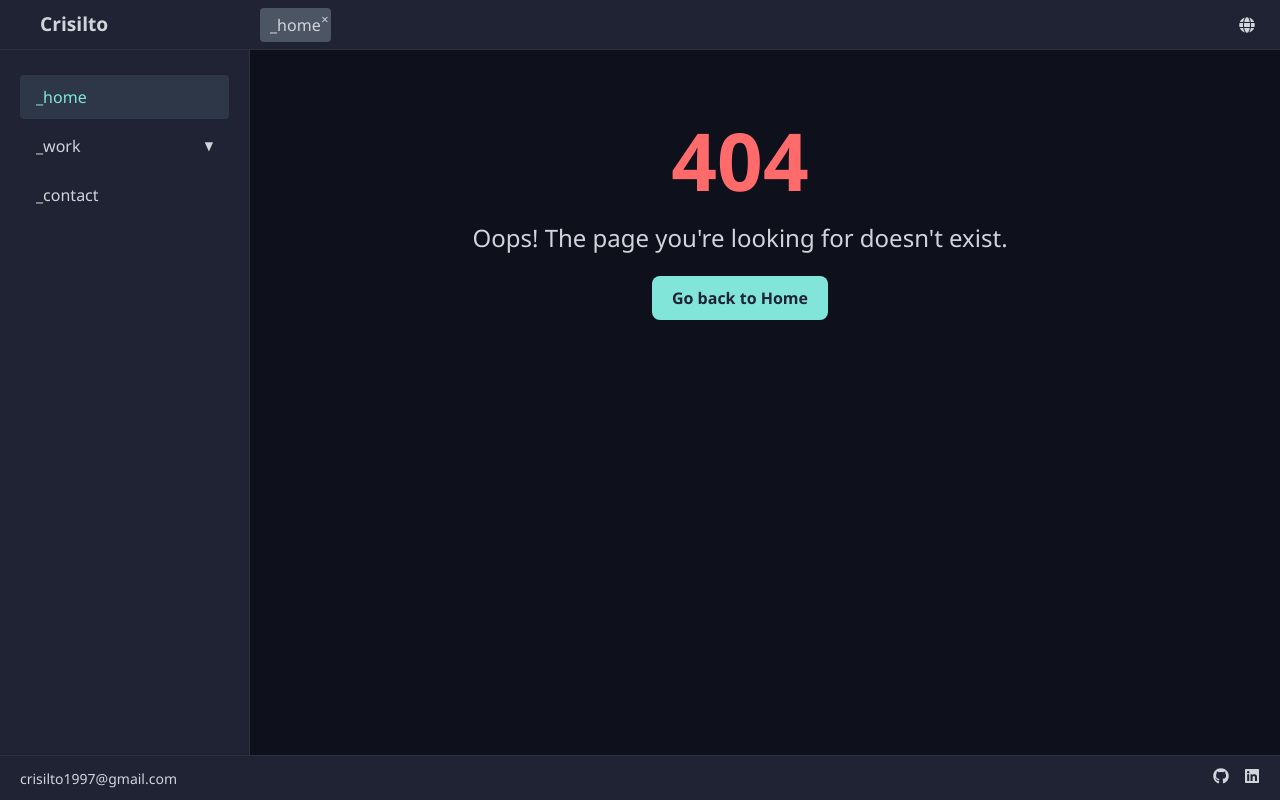
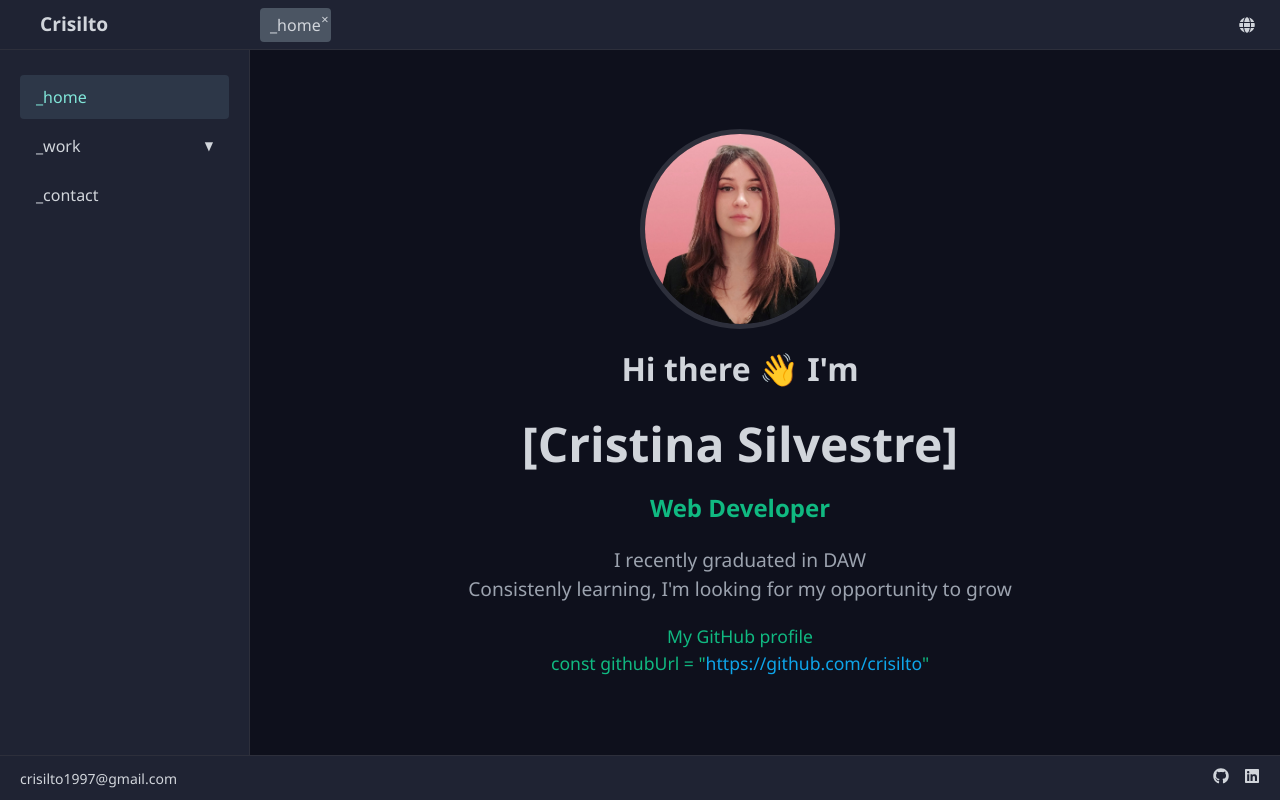
Before and after one commit to crisilto/portfolio, a React (Vite) app: page / in a window 1280 px wide. Before the commit this address had no page. Built offline with nearby package versions, Linux system fonts and the light colour scheme.

Commit message:
Fix - Defining both / and /home for Home component

```diff
--- a/src/App.jsx
+++ b/src/App.jsx
@@ -78,8 +78,8 @@ const App = () => {
       language={language}
     >
       <Routes>
-        <Route path='/home' element={<Home />} />
-        <Route path='/bio' element={<Bio />} />
+        <Route path="/" element={<Home language={language} />} />
+        <Route path="/home" element={<Home language={language} />} />        <Route path='/bio' element={<Bio />} />
         <Route path='/projects' element={<Projects />} />
         <Route path='/contact' element={<Contact />} />
         <Route path="*" element={<NotFound />} />
```
